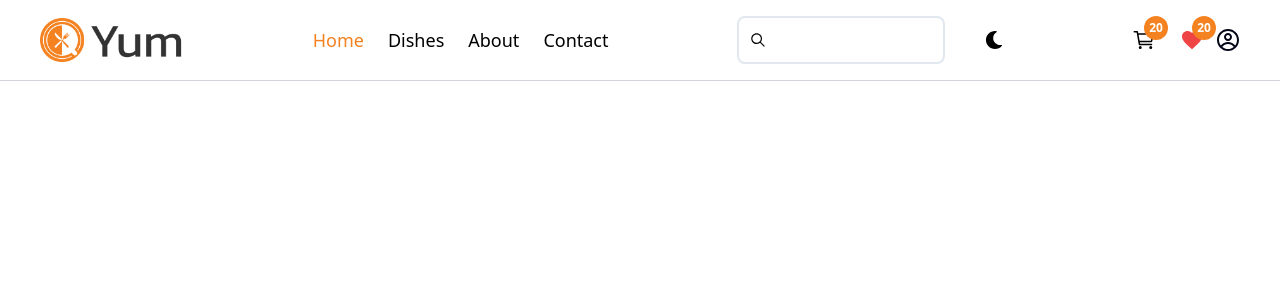
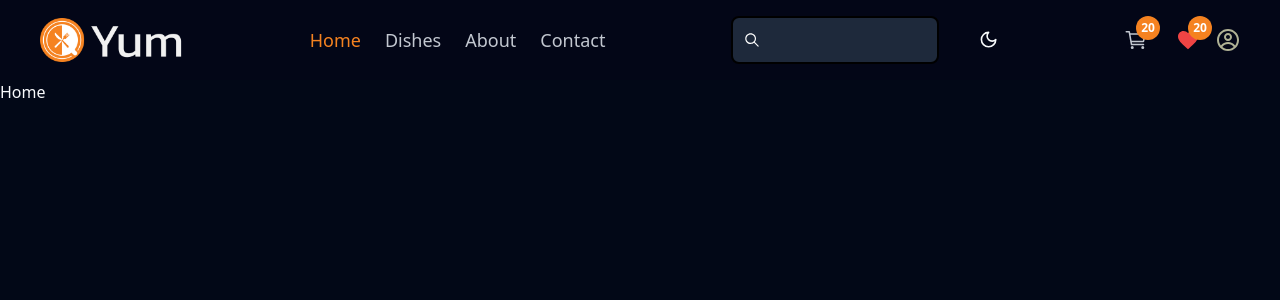
Before and after one commit to md-asif-ullah/food-hub-client, a React (Vite) app: page / in a window 1280 px wide. Shown: the top 300 px of the page. Built offline with nearby package versions, Linux system fonts and the light colour scheme.

Commit message:
update dark mode functionality

```diff
--- a/src/Layouts/Main.tsx
+++ b/src/Layouts/Main.tsx
@@ -5,7 +5,9 @@ function Main() {
   return (
     <div className="max-w-8xl">
       <Navbar />
-      <Outlet />
+      <div className="mt-20">
+        <Outlet />
+      </div>
     </div>
   );
 }
--- a/src/main.tsx
+++ b/src/main.tsx
@@ -1,17 +1,14 @@
 import React from "react";
 import ReactDOM from "react-dom/client";
 import "./index.css";
-import ThemeConfig from "./theme/ThemeConfig.tsx";
-import ThemeProvider from "./theme/ThemeProvider.tsx";
 import { RouterProvider } from "react-router-dom";
 import router from "./routers/router.tsx";
+import Theme from "./theme/theme.tsx";
 
 ReactDOM.createRoot(document.getElementById("root")!).render(
-    <React.StrictMode>
-        <ThemeConfig>
-            <ThemeProvider>
-                <RouterProvider router={router} />
-            </ThemeProvider>
-        </ThemeConfig>
-    </React.StrictMode>
+  <React.StrictMode>
+    <Theme>
+      <RouterProvider router={router} />
+    </Theme>
+  </React.StrictMode>
 );
--- a/src/pages/shared/Navbar.tsx
+++ b/src/pages/shared/Navbar.tsx
@@ -1,16 +1,14 @@
-import { useContext, useState } from "react";
+import { useState } from "react";
 import { Link, useLocation } from "react-router-dom";
 import { RiMenu3Line } from "react-icons/ri";
 import { RxCross2 } from "react-icons/rx";
-import { IoSunnyOutline } from "react-icons/io5";
-import { FaMoon } from "react-icons/fa";
-import { ThemeContext } from "@/theme/ThemeConfig";
 import { IoIosSearch } from "react-icons/io";
-
 import UserAccount from "@/components/UserAccount";
 import darkModeLogo from "../../assets/images/HomeImg/logo-light-vHhBX6Zj.png";
 import lightModeLogo from "../../assets/images/HomeImg/logo-dark-Be4neTbs.png";
 import ShopAndFavourite from "@/components/ShopAndFavourite";
+import { useTheme } from "@/theme/useTheme";
+import { ModeToggle } from "@/theme/modeToggle";
 
 interface page {
   name: string;
@@ -74,11 +72,7 @@ const Navbar = () => {
     setIsOpen(!isOpen);
   };
 
-  const { theme, setTheme } = useContext(ThemeContext);
-
-  const handleTheme = () => {
-    setTheme(theme === "light" ? "dark" : "light");
-  };
+  const { theme } = useTheme();
 
   const { pathname } = useLocation();
 
@@ -126,17 +120,11 @@ const Navbar = () => {
                 required
               />
             </form>
-            <button onClick={handleTheme}>
-              {theme === "light" ? (
-                <FaMoon className="text-black text-lg" />
-              ) : (
-                <IoSunnyOutline className="block h-6 w-6 text-white" />
-              )}
-            </button>
+            <ModeToggle />
           </div>
 
           {user ? (
-            <div className="md:flex items-center hidden">
+            <div className="md:flex items-center hidden space-x-1">
               <ShopAndFavourite />
               <UserAccount style="mr-5" />
             </div>
--- a/src/theme/ThemeConfig.tsx
+++ /dev/null
@@ -1,23 +0,0 @@
-import { ReactNode, createContext, useState } from "react";
-
-type ThemeContextType = {
-    theme: string;
-    setTheme: (theme: string) => void;
-};
-
-export const ThemeContext = createContext<ThemeContextType>({
-    theme: "light",
-    setTheme: () => {},
-});
-
-function ThemeConfig({ children }: { children: ReactNode }) {
-    const [theme, setTheme] = useState("light");
-
-    return (
-        <ThemeContext.Provider value={{ theme, setTheme }}>
-            {children}
-        </ThemeContext.Provider>
-    );
-}
-
-export default ThemeConfig;
--- a/src/theme/ThemeProvider.tsx
+++ /dev/null
@@ -1,10 +0,0 @@
-import { ReactNode, useContext } from "react";
-import { ThemeContext } from "./ThemeConfig";
-
-const ThemeProvider = ({ children }: { children: ReactNode }) => {
-    const { theme } = useContext(ThemeContext);
-
-    return <div className={`${theme}`}>{children}</div>;
-};
-
-export default ThemeProvider;
--- /dev/null
+++ b/src/theme/modeToggle.tsx
@@ -0,0 +1,35 @@
+import { Moon, Sun } from "lucide-react";
+import {
+  DropdownMenu,
+  DropdownMenuContent,
+  DropdownMenuItem,
+  DropdownMenuTrigger,
+} from "@/components/ui/dropdown-menu";
+import { useTheme } from "./useTheme";
+
+export function ModeToggle() {
+  const { setTheme } = useTheme();
+
+  return (
+    <DropdownMenu>
+      <DropdownMenuTrigger asChild>
+        <button className="flex items-center outline-none">
+          <Sun className="h-[1.2rem] w-[1.2rem] rotate-0 scale-100 transition-all dark:-rotate-90 dark:scale-0" />
+          <Moon className="absolute h-[1.2rem] w-[1.2rem] rotate-90 scale-0 transition-all dark:rotate-0 dark:scale-100" />
+          <span className="sr-only">Toggle theme</span>
+        </button>
+      </DropdownMenuTrigger>
+      <DropdownMenuContent align="end">
+        <DropdownMenuItem onClick={() => setTheme("light")}>
+          Light
+        </DropdownMenuItem>
+        <DropdownMenuItem onClick={() => setTheme("dark")}>
+          Dark
+        </DropdownMenuItem>
+        <DropdownMenuItem onClick={() => setTheme("system")}>
+          System
+        </DropdownMenuItem>
+      </DropdownMenuContent>
+    </DropdownMenu>
+  );
+}
--- /dev/null
+++ b/src/theme/theme.tsx
@@ -0,0 +1,11 @@
+import { ThemeProvider } from "./themeProvider";
+
+function Theme({ children }: { children: React.ReactNode }) {
+  return (
+    <ThemeProvider defaultTheme="dark" storageKey="vite-ui-theme">
+      {children}
+    </ThemeProvider>
+  );
+}
+
+export default Theme;
--- /dev/null
+++ b/src/theme/themeProvider.tsx
@@ -0,0 +1,65 @@
+import { createContext, useEffect, useState } from "react";
+
+type Theme = "dark" | "light" | "system";
+
+type ThemeProviderProps = {
+  children: React.ReactNode;
+  defaultTheme?: Theme;
+  storageKey?: string;
+};
+
+type ThemeProviderState = {
+  theme: Theme;
+  setTheme: (theme: Theme) => void;
+};
+
+const initialState: ThemeProviderState = {
+  theme: "system",
+  setTheme: () => null,
+};
+
+export const ThemeProviderContext =
+  createContext<ThemeProviderState>(initialState);
+
+export function ThemeProvider({
+  children,
+  defaultTheme = "system",
+  storageKey = "vite-ui-theme",
+  ...props
+}: ThemeProviderProps) {
+  const [theme, setTheme] = useState<Theme>(
+    () => (localStorage.getItem(storageKey) as Theme) || defaultTheme
+  );
+
+  useEffect(() => {
+    const root = window.document.documentElement;
+
+    root.classList.remove("light", "dark");
+
+    if (theme === "system") {
+      const systemTheme = window.matchMedia("(prefers-color-scheme: dark)")
+        .matches
+        ? "dark"
+        : "light";
+
+      root.classList.add(systemTheme);
+      return;
+    }
+
+    root.classList.add(theme);
+  }, [theme]);
+
+  const value = {
+    theme,
+    setTheme: (theme: Theme) => {
+      localStorage.setItem(storageKey, theme);
+      setTheme(theme);
+    },
+  };
+
+  return (
+    <ThemeProviderContext.Provider {...props} value={value}>
+      {children}
+    </ThemeProviderContext.Provider>
+  );
+}
--- /dev/null
+++ b/src/theme/useTheme.ts
@@ -0,0 +1,11 @@
+import { useContext } from "react";
+import { ThemeProviderContext } from "./themeProvider";
+
+export const useTheme = () => {
+  const context = useContext(ThemeProviderContext);
+
+  if (context === undefined)
+    throw new Error("useTheme must be used within a ThemeProvider");
+
+  return context;
+};
```
